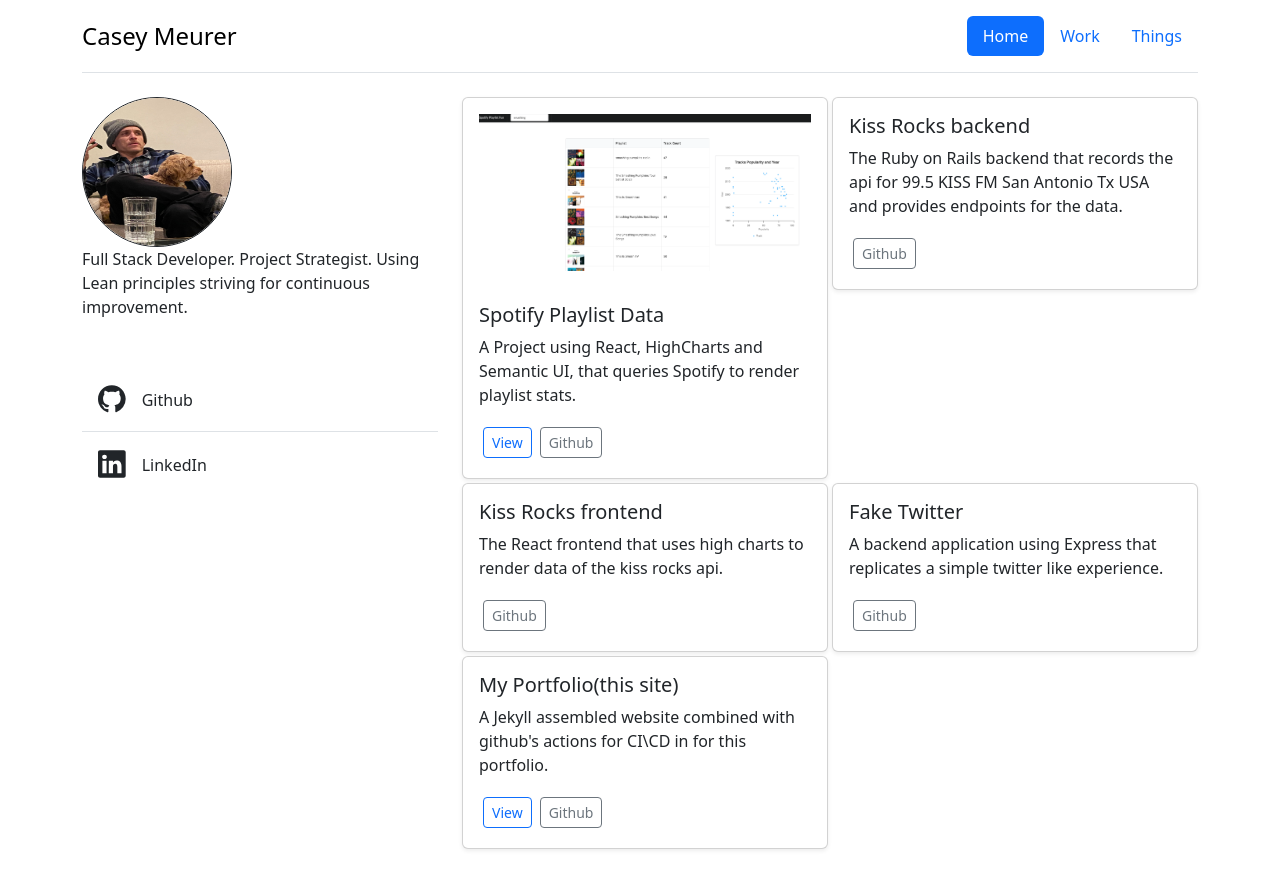
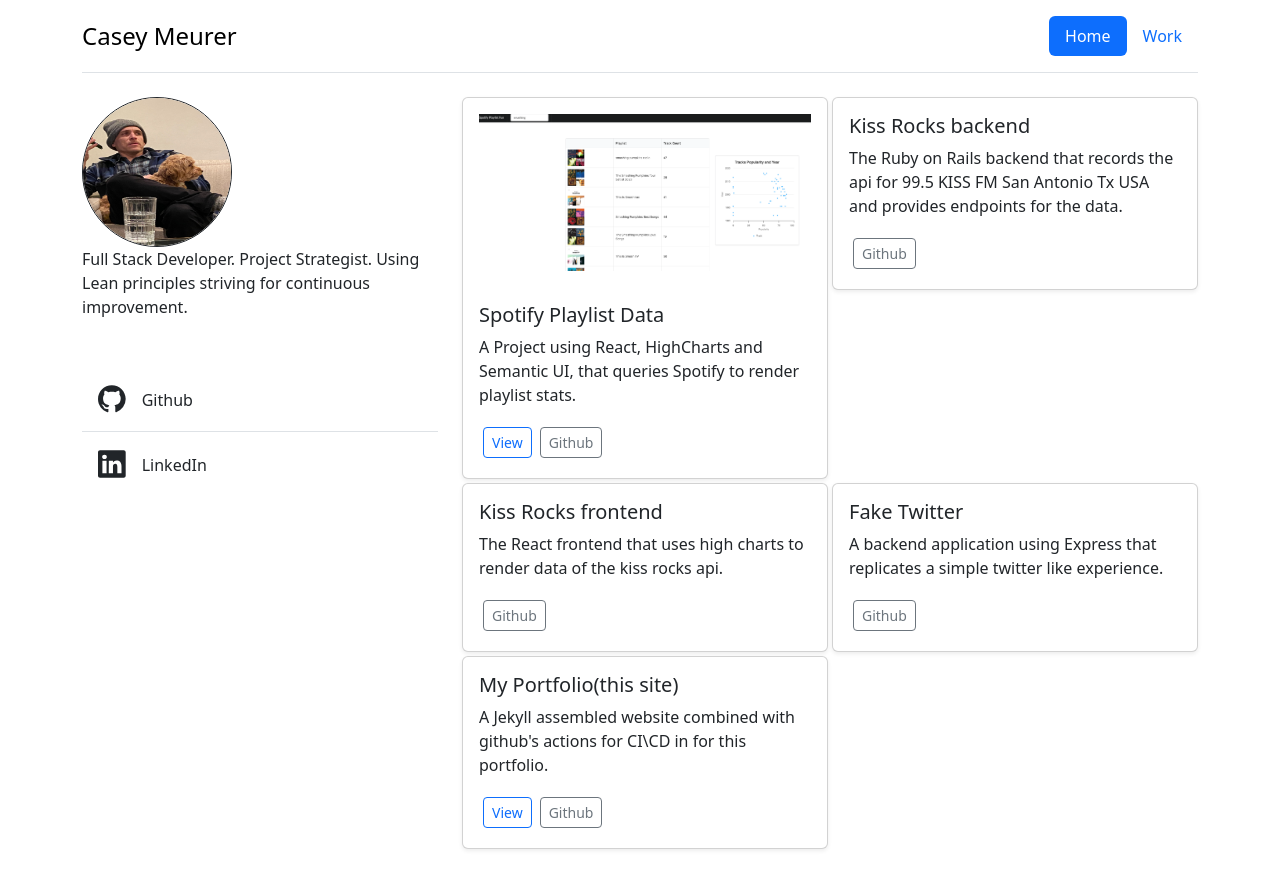
Before and after one commit to Meerkat81/my_portfolio, a Jekyll site: the page built from index.html, in a window 1280 px wide. Shown: the top 889 px of the page. Built offline with Jekyll 4.4.1, drawn with Linux system fonts in a browser that asks for light colours.

Commit message:
take out things page

```diff
--- a/_data/navigation.yml
+++ b/_data/navigation.yml
@@ -5,7 +5,3 @@
 - title: Work
   url: /work
   order: 2
-
-- title: Things
-  url: /things
-  order: 3
```
